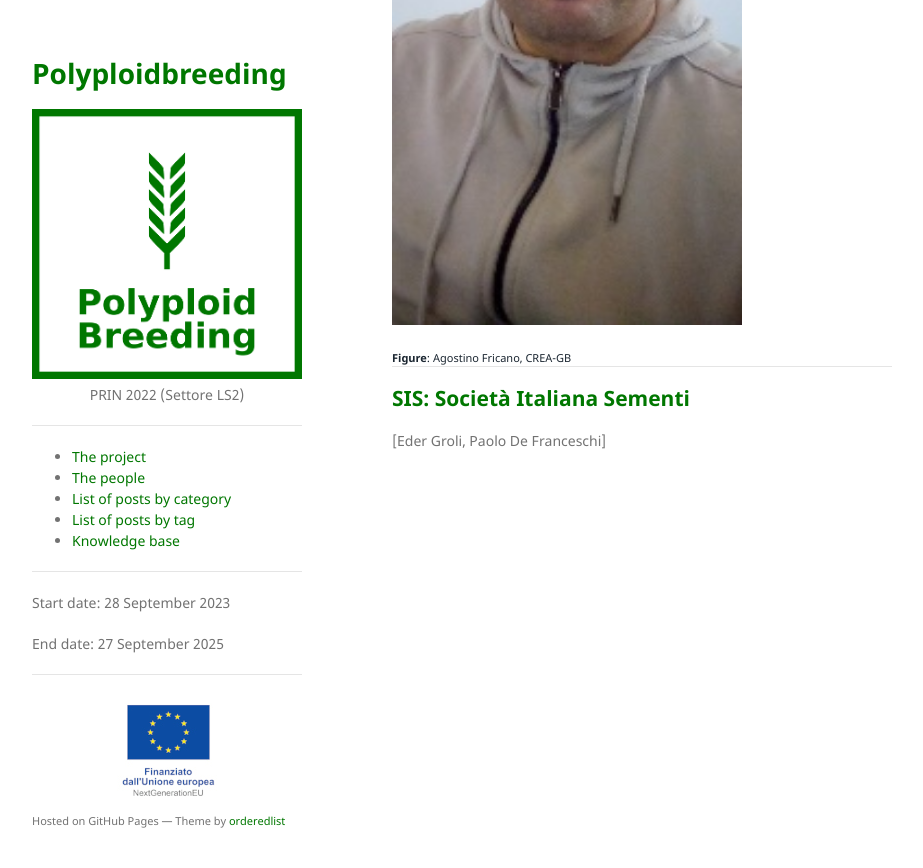
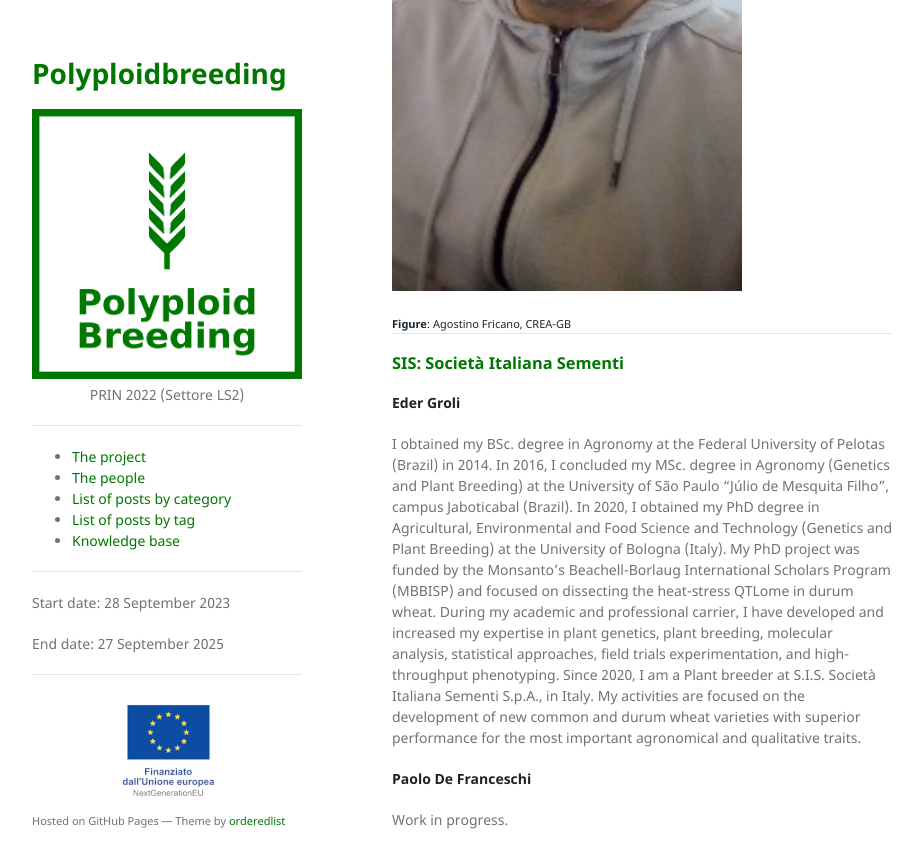
Before and after one commit to polyploidbreeding/polyploidbreeding.github.io, a Jekyll site: the page built from consortium.md, in a window 1280 px wide and 900 px high, scrolled down 3276 px. Shown: the top 868 px of the window, without its empty margins (178-1101 px from the left). Built offline with Jekyll 4.4.1, drawn with Linux system fonts in a browser that asks for light colours.

```diff
--- a/consortium.md
+++ b/consortium.md
@@ -18,8 +18,6 @@ My research activities span from plant and animal breeding & genetics, to bioinf
 - [@CNR-IBBA](https://ibba.cnr.it/staff/filippo-biscarini/)
 - [@Bioinformateachers](https://bioinformateachers.github.io/filippo.html)
 
----
-
 **Post-doctoral researcher**: Giulia Moscatelli, Ph.D.
 
 I obtained a Ph.D. in Agriculture, Environment and Food Science \& Technology from the Department of Animal Breeding, University of Bologna.
@@ -34,11 +32,15 @@ on sustainable agriculture, considering both the long-term environmental impact
 <div class="caption"><b>Figure</b>: Giulia Moscatelli, CNR
 </div>
 
-## Università di Bologna
+---
+
+### Università di Bologna
 
 \[Elisabetta Frascaroli, Matteo Bozzoli, Alessia Confortini\]
 
-## CREA: Consiglio per la Ricerca in Economia ed Agricoltura
+---
+
+### CREA: Consiglio per la Ricerca in Economia ed Agricoltura
 
 **CREA-ZA representative**: Nelson Nazzicari, Ph.D.
 
@@ -46,8 +48,6 @@ Bioinformatics, biostatistics, deep learning and general data science. More info
 
 <img src="/assets/img/pic_nelson.jpg" width="350" />
 <div class="caption"><b>Figure</b>: Nelson Nazzicari, CREA-ZA</div>
-
----
 
 **CREA-GB representative**: Agostino Fricano, Ph.D.
 
@@ -63,6 +63,12 @@ holding different leadership positions of increasing responsibility.
 
 ---
 
-## SIS: Società Italiana Sementi
+### SIS: Società Italiana Sementi
 
-\[Eder Groli, Paolo De Franceschi\]
+**Eder Groli**
+
+I obtained my BSc. degree in Agronomy at the Federal University of Pelotas (Brazil) in 2014. In 2016, I concluded my MSc. degree in Agronomy (Genetics and Plant Breeding) at the University of São Paulo "Júlio de Mesquita Filho", campus Jaboticabal (Brazil). In 2020, I obtained my PhD degree in Agricultural, Environmental and Food Science and Technology (Genetics and Plant Breeding) at the University of Bologna (Italy). My PhD project was funded by the Monsanto’s Beachell-Borlaug International Scholars Program (MBBISP) and focused on dissecting the heat-stress QTLome in durum wheat. During my academic and professional carrier, I have developed and increased my expertise in plant genetics, plant breeding, molecular analysis, statistical approaches, field trials experimentation, and high-throughput phenotyping. Since 2020, I am a Plant breeder at S.I.S. Società Italiana Sementi S.p.A., in Italy. My activities are focused on the development of new common and durum wheat varieties with superior performance for the most important agronomical and qualitative traits.
+
+**Paolo De Franceschi**
+
+Work in progress.
```
